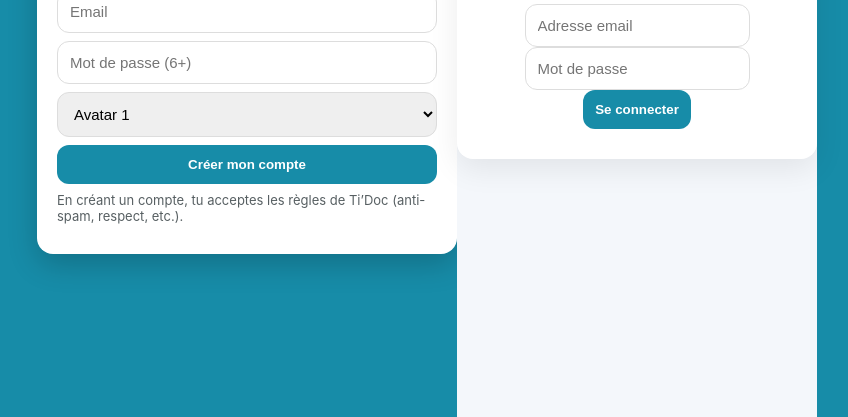
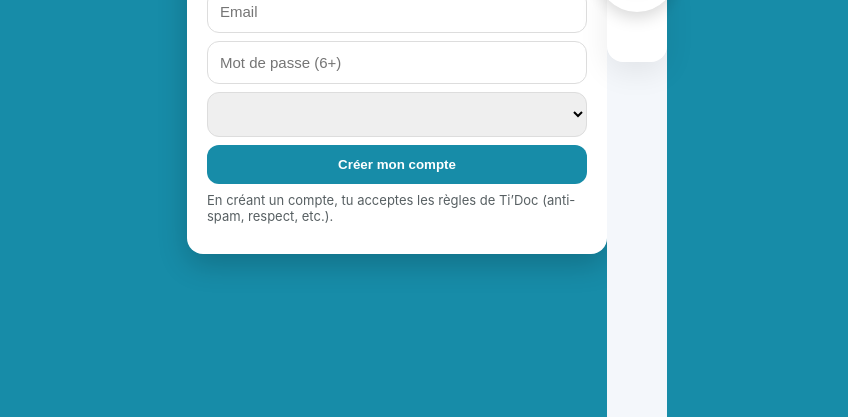
Before and after one commit to tidoccongres-tech/tidoc-app, a website: page www/login.html in a window 1280 px wide. Shown: the part 383-800 px from the top of the page, without its empty margins (213-1061 px from the left). Drawn offline with Linux system fonts and the light colour scheme; no server answers.

Commit message:
Update login.html

```diff
--- a/www/login.html
+++ b/www/login.html
@@ -65,15 +65,6 @@
     const loginPane  = document.getElementById("loginPane");
     const msg = document.getElementById("msg");
 
-    // remplit la liste avatars
-    const suAvatar = document.getElementById("suAvatar");
-    AVATARS.forEach((url, i) => {
-      const opt = document.createElement("option");
-      opt.value = url;
-      opt.textContent = "Avatar " + (i+1);
-      suAvatar.appendChild(opt);
-    });
-
     function setTab(which){
       const s = which === "signup";
       tabSignup.classList.toggle("active", s);
@@ -139,15 +130,7 @@
       <img src="./icons/icon-512.png" alt="Ti'Doc">
     </div>
 
-    <!-- Contenu -->
-    <h2>Connexion</h2>
 
-    <form id="loginForm">
-      <input type="email" placeholder="Adresse email" required>
-      <input type="password" placeholder="Mot de passe" required>
-
-      <button type="submit">Se connecter</button>
-    </form>
 
   </div>
 </div>
```
